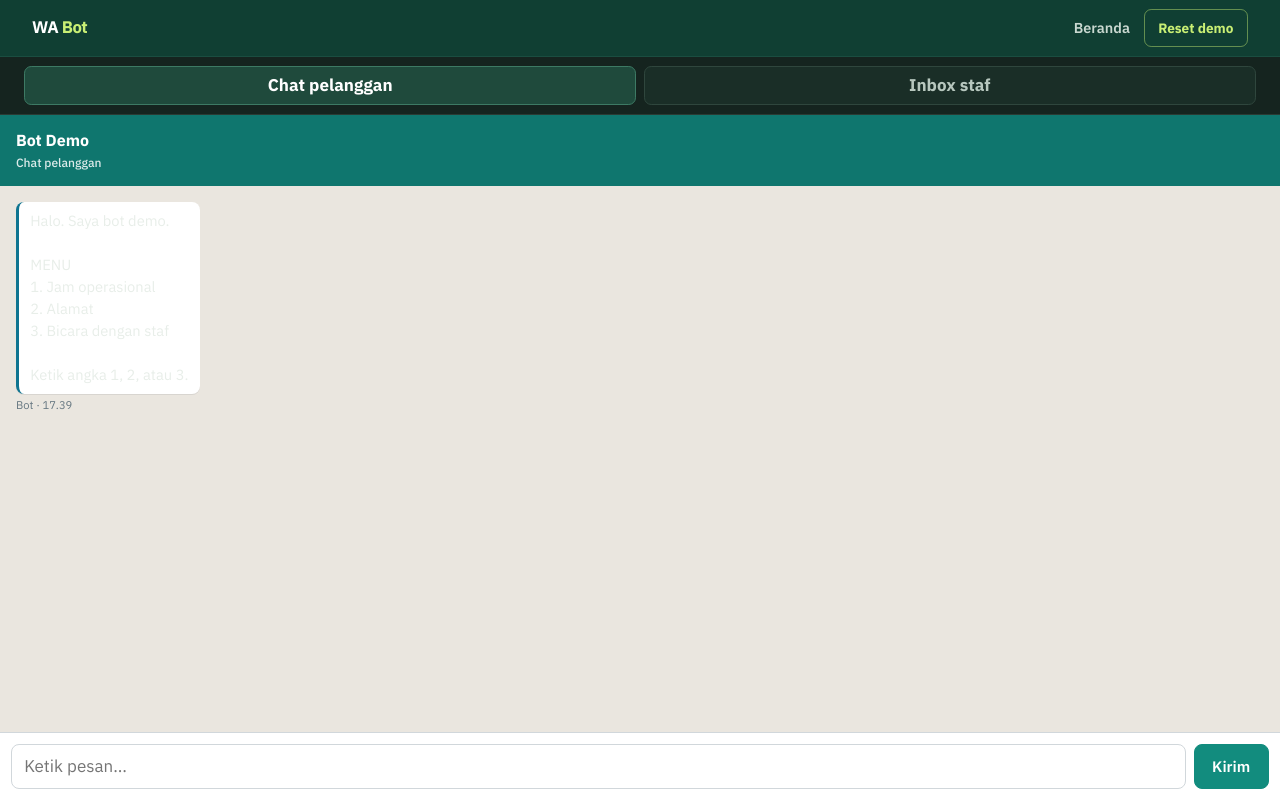
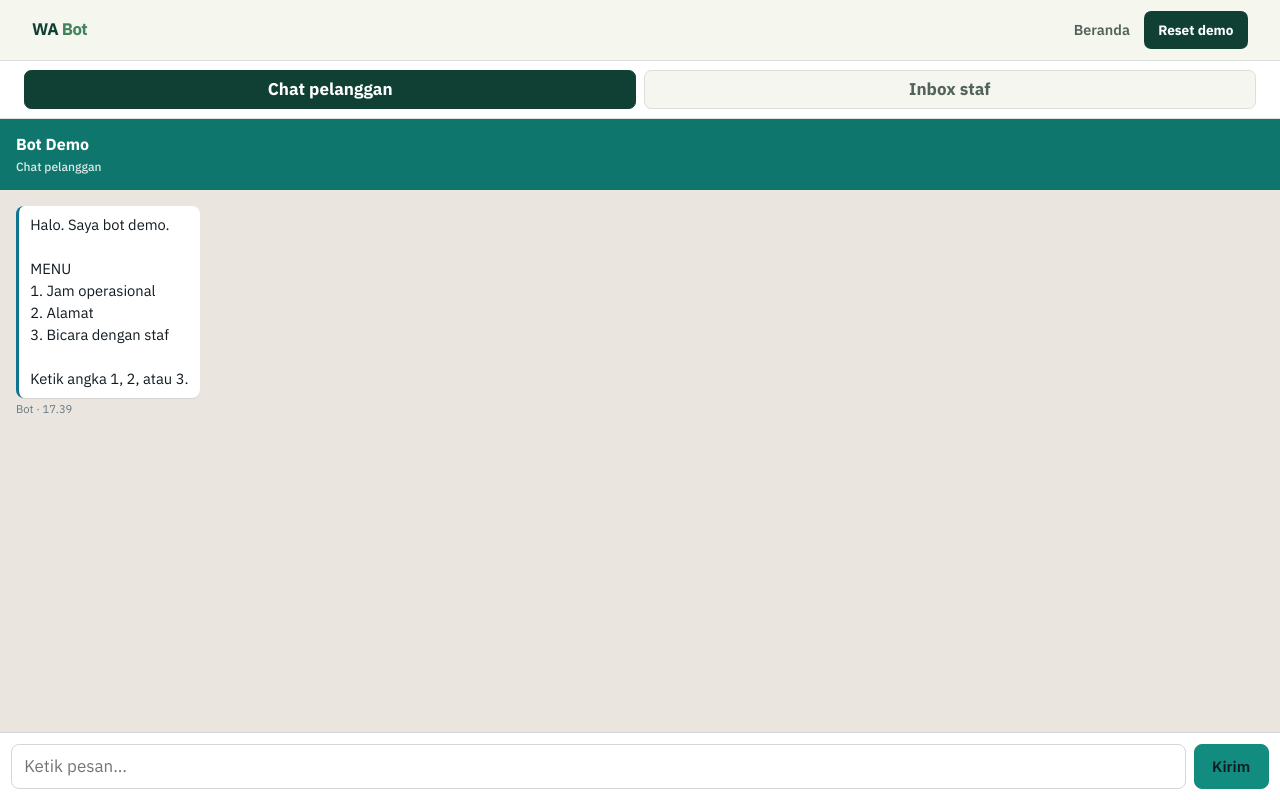
Before and after one commit to rend1507/wa-bot-homepage, a plain HTML site: page demo.html in a window 1280 px wide. Drawn offline with Linux system fonts and the light colour scheme.

Commit message:
Perbaiki kontras demo: header ikut homepage, teks demo-app gelap.

```diff
--- a/css/styles.css
+++ b/css/styles.css
@@ -643,31 +643,32 @@ html[data-theme="dark"] .theme-toggle .icon-sun {
   background: var(--panel);
 }
 
-/* Demo chrome gelap; jendela chat tetap warna produk. */
+/* Demo chrome = homepage; jendela chat tetap warna produk. */
 .page-demo {
-  --demo-ink: #e8eee9;
-  --demo-muted: #a7b5ad;
+  --demo-ink: #17241f;
+  --demo-muted: #52635b;
+  --demo-paper: #f5f6ef;
   --demo-green: #103f33;
   --demo-lime: #c9ef74;
-  --demo-line: #2a3a33;
+  --demo-line: #d9e0d9;
   height: 100vh;
   height: 100dvh;
   overflow: hidden;
   display: flex;
   flex-direction: column;
-  background: #0f1a16;
+  background: var(--demo-paper);
   color: var(--demo-ink);
 }
 
 .page-demo .demo-chrome {
   flex-shrink: 0;
-  background: #103f33;
-  border-bottom: 1px solid #1a4d40;
+  background: rgba(245, 246, 239, 0.96);
+  border-bottom: 1px solid var(--demo-line);
 }
 
 .page-demo .demo-chrome-inner {
   width: min(100% - 2rem, 76rem);
-  min-height: 3.5rem;
+  min-height: 3.75rem;
   margin: 0 auto;
   display: flex;
   align-items: center;
@@ -676,14 +677,14 @@ html[data-theme="dark"] .theme-toggle .icon-sun {
 }
 
 .page-demo .demo-logo {
-  color: #fff;
+  color: var(--demo-green);
   font-size: 1.05rem;
   font-weight: 700;
   letter-spacing: -0.03em;
 }
 
 .page-demo .demo-logo b {
-  color: var(--demo-lime);
+  color: #41835d;
 }
 
 .page-demo .demo-nav {
@@ -693,29 +694,31 @@ html[data-theme="dark"] .theme-toggle .icon-sun {
 }
 
 .page-demo .demo-nav a {
-  color: #c9d8d0;
+  color: var(--demo-muted);
   font-size: 0.9rem;
   font-weight: 600;
 }
 
 .page-demo .demo-nav a:hover {
-  color: #fff;
+  color: var(--demo-ink);
+  text-decoration: underline;
+  text-underline-offset: 0.25em;
 }
 
 .page-demo .demo-reset {
   min-height: 2.35rem;
   padding: 0.4rem 0.85rem;
-  border: 1px solid rgba(201, 239, 116, 0.45);
+  border: 1px solid transparent;
   border-radius: 0.45rem;
-  background: transparent;
-  color: var(--demo-lime);
+  background: var(--demo-green);
+  color: #fff;
   font-size: 0.85rem;
   font-weight: 700;
   cursor: pointer;
 }
 
 .page-demo .demo-reset:hover {
-  background: rgba(201, 239, 116, 0.12);
+  background: #205849;
 }
 
 .page-demo .visually-hidden {
@@ -735,30 +738,30 @@ html[data-theme="dark"] .theme-toggle .icon-sun {
   gap: 0.45rem;
   flex-shrink: 0;
   padding: 0.55rem clamp(1rem, 3vw, 1.5rem);
-  background: #15241f;
+  background: #fff;
   border-bottom: 1px solid var(--demo-line);
 }
 
 .view-switch .tab {
   flex: 1;
   min-height: 2.45rem;
-  border: 1px solid #2f463d;
-  background: #1a2e27;
-  color: #b7c7be;
+  border: 1.5px solid var(--demo-line);
+  background: var(--demo-paper);
+  color: var(--demo-muted);
   border-radius: 0.45rem;
   cursor: pointer;
   font-weight: 700;
 }
 
 .view-switch .tab.is-active {
-  background: #1f4a3c;
-  border-color: #3d7a64;
+  background: var(--demo-green);
+  border-color: var(--demo-green);
   color: #fff;
 }
 
 .view-switch .tab:hover:not(.is-active) {
-  border-color: #456656;
-  color: #fff;
+  border-color: #a8bdb1;
+  color: var(--demo-ink);
 }
 
 .demo-app {
@@ -766,6 +769,22 @@ html[data-theme="dark"] .theme-toggle .icon-sun {
   min-height: 0;
   display: flex;
   flex-direction: column;
+  color: #111b21;
+  background: #fff;
+}
+
+.demo-app input,
+.demo-app button:not(.btn-ghost-light):not(.btn-back-list):not(.chip),
+.demo-app .item,
+.demo-app .preview,
+.demo-app .empty {
+  color: #111b21;
+}
+
+.demo-app .list-search input,
+.demo-app .composer input {
+  color: #111b21;
+  background: #fff;
 }
 
 .user-pane,
```
